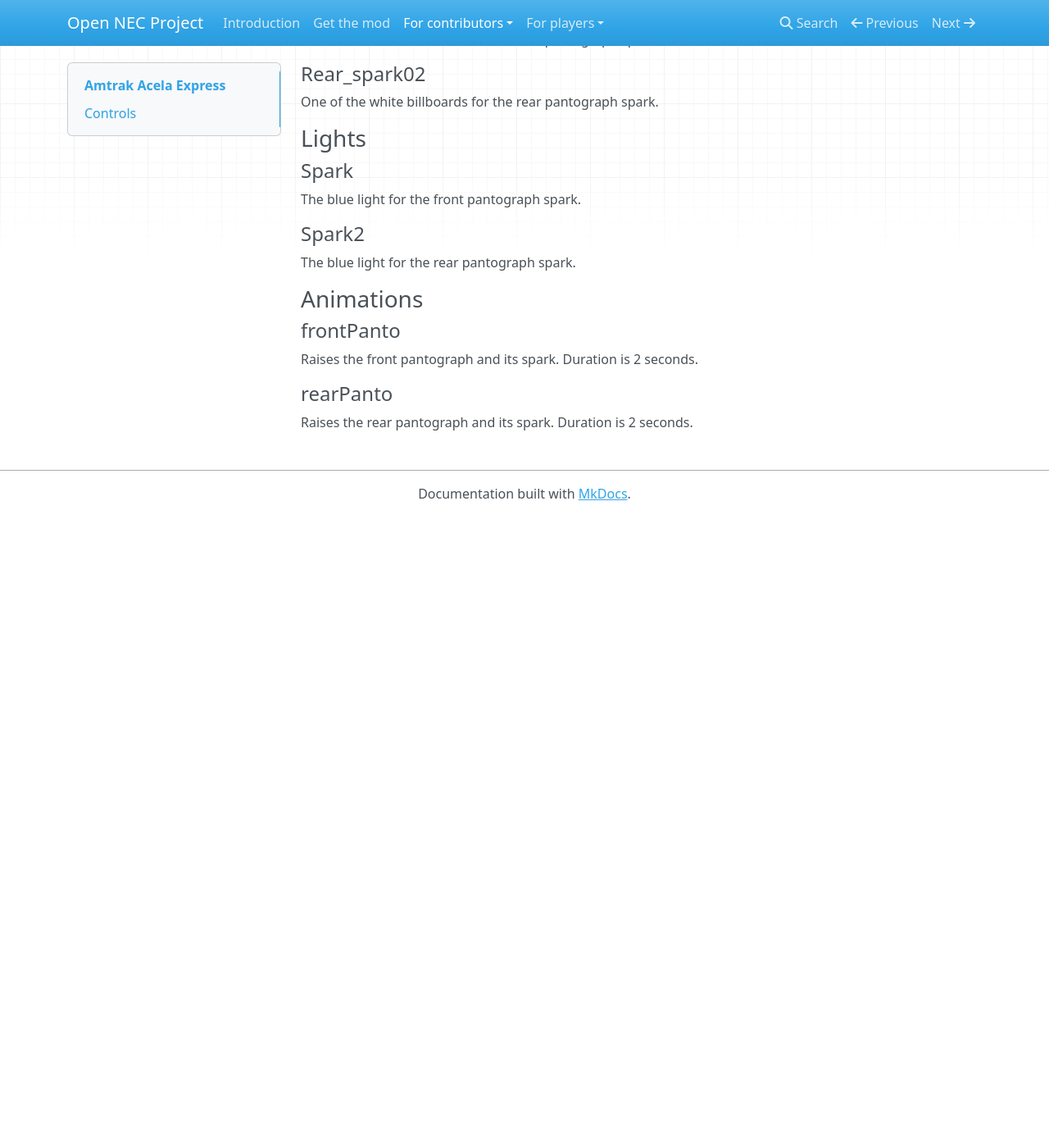
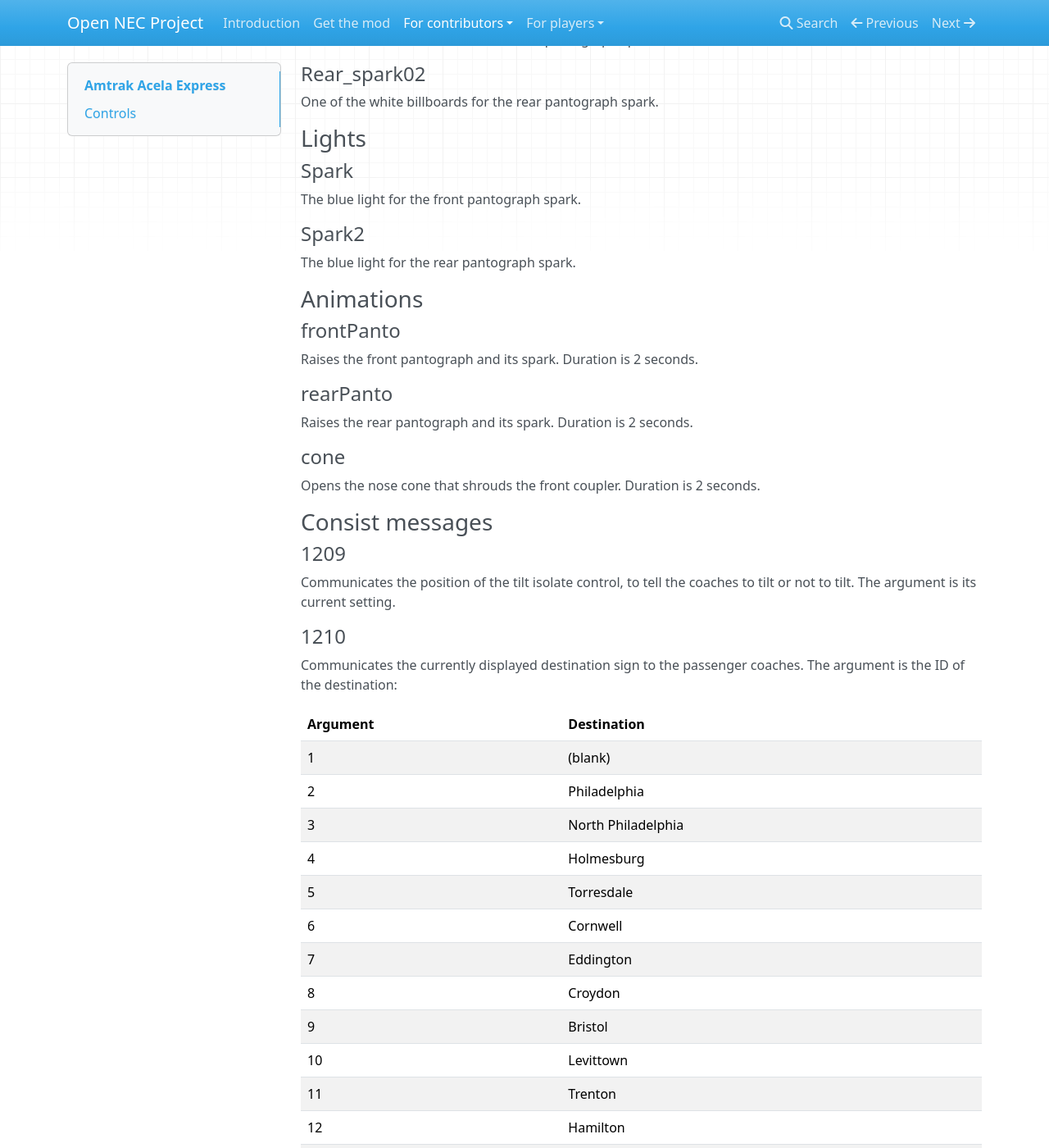
Before and after one commit to YoRyan/open-nec, an MkDocs documentation site: the page built from Docs/for-contributors/rolling-stock/amtrak-acela.md, in a window 1280 px wide and 1400 px high, scrolled down 6738 px. Shown: the whole window at 82% size. Built offline with MkDocs 1.6.1, drawn with Linux system fonts in a browser that asks for light colours; nearby versions of some CDN libraries; before the commit the page ends 7368 px from its top, so only the background shows below that; some of the changed text lies outside the part shown.

Commit message:
Acela: add consist message docs

```diff
--- a/Docs/for-contributors/rolling-stock/amtrak-acela.md
+++ b/Docs/for-contributors/rolling-stock/amtrak-acela.md
@@ -340,3 +340,49 @@
 #### rearPanto
 
 Raises the rear pantograph and its spark. Duration is 2 seconds.
+
+#### cone
+
+Opens the nose cone that shrouds the front coupler. Duration is 2 seconds.
+
+### Consist messages
+
+#### 1209
+
+Communicates the position of the tilt isolate control, to tell the coaches to tilt or not to tilt. The argument is its current setting.
+
+#### 1210
+
+Communicates the currently displayed destination sign to the passenger coaches. The argument is the ID of the destination:
+
+| Argument | Destination |
+| --- | --- |
+| 1 | (blank) |
+| 2 | Philadelphia |
+| 3 | North Philadelphia |
+| 4 | Holmesburg |
+| 5 | Torresdale |
+| 6 | Cornwell |
+| 7 | Eddington |
+| 8 | Croydon |
+| 9 | Bristol |
+| 10 | Levittown |
+| 11 | Trenton |
+| 12 | Hamilton |
+| 13 | Princeton |
+| 14 | Jersey Avenue |
+| 15 | New Brunswick |
+| 16 | Edison |
+| 17 | Metuchen |
+| 18 | Metropark |
+| 19 | Rahway |
+| 20 | Linden |
+| 21 | Elizabeth |
+| 22 | North Elizabeth |
+| 23 | Newark Liberty |
+| 24 | Newark Penn |
+| 25 | Harrison |
+| 26 | Secaucus |
+| 27 | New York Penn |
+
+These are only available stations, even for the Washington to Baltimore version of the Acela.
```
